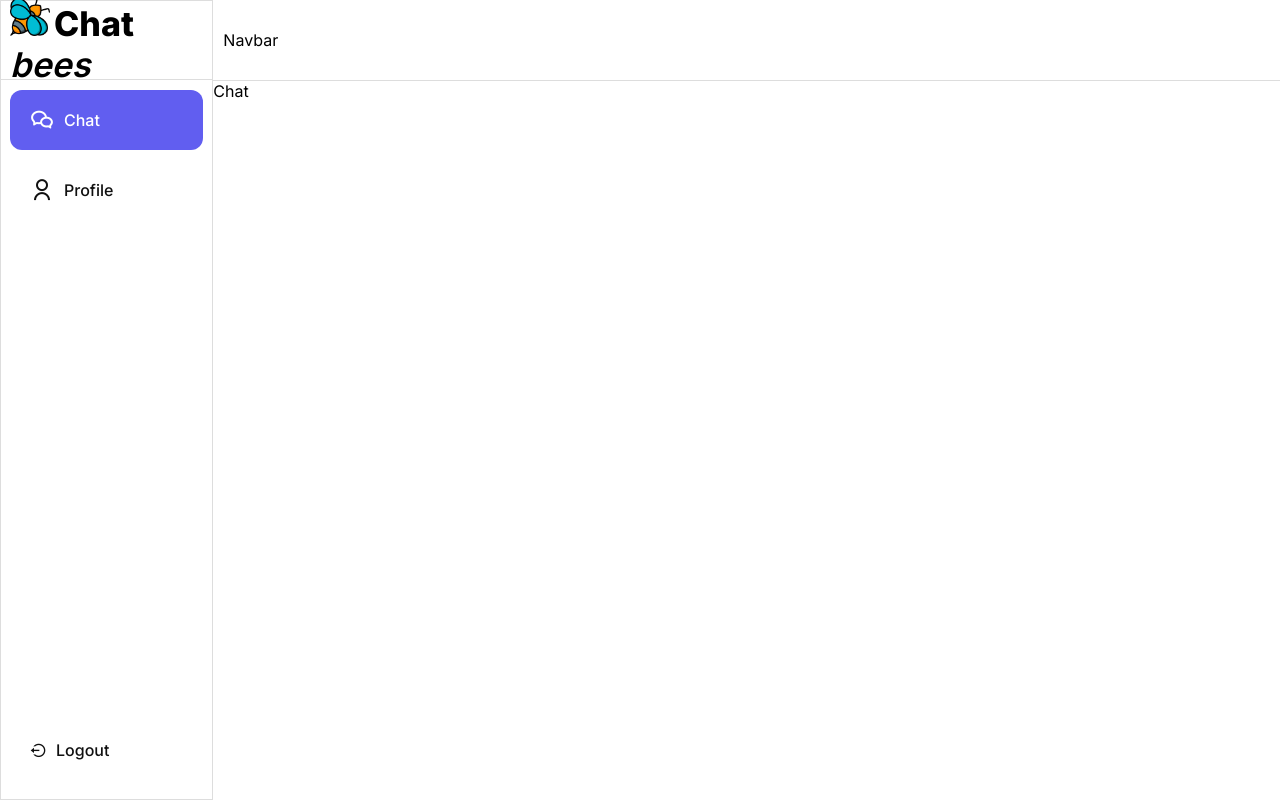
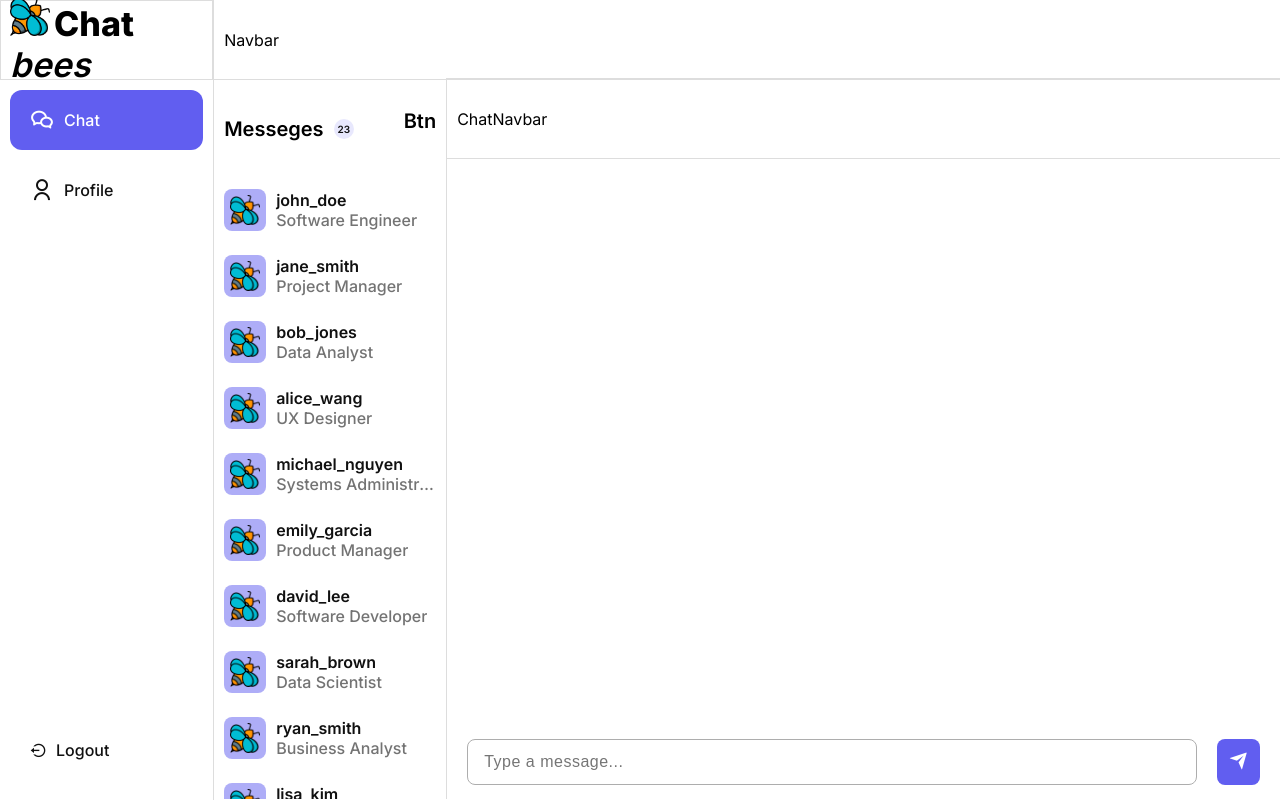
Before and after one commit to harishtaskar/chat_bees, a Next.js app: page /chat in a window 1280 px wide. Built offline with nearby package versions, Linux system fonts and the light colour scheme.

Commit message:
ui changes

```diff
--- a/src/app/chat/index.scss
+++ b/src/app/chat/index.scss
@@ -8,7 +8,80 @@
         flex-direction: column;
         height: fit-content;
 
-        &__screen {}
+        &__screen {
+            width: 100%;
+        }
     }
 
 }
+
+.chat {
+    width: 100%;
+    display: flex;
+
+    &__messeges {
+        display: flex;
+        flex-direction: column;
+        width: 25%;
+
+        border-right: 1px solid var(--muted-border);
+        height: calc(100vh - 80px);
+
+        &__topbar {
+            width: calc(100% - 20px);
+            display: flex;
+            align-items: flex-start;
+            justify-content: space-between;
+            padding: 30px 10px;
+        }
+
+        &__title {
+            display: flex;
+            align-items: center;
+            gap: 10px;
+            font-size: 20px;
+            font-weight: 600;
+
+            &__badge {
+                font-size: 10px;
+                width: fit-content;
+                background-color: var(--primary-color-20);
+                color: var(--text-color);
+                padding: 4px;
+                border-radius: 12px;
+            }
+        }
+
+        &__list {
+            width: 100%;
+            height: 100%;
+            overflow-y: scroll;
+            display: flex;
+            align-items: flex-start;
+            flex-direction: column;
+            margin-block-start: 0em;
+            margin-block-end: 0em;
+            padding-inline-start: 0px;
+            list-style-type: none;
+            gap: 4px;
+
+            &::-webkit-scrollbar {
+                display: none;
+            }
+
+            &__item {
+                width: 100%;
+            }
+
+        }
+    }
+
+    &__chat_container {
+        width: 100%;
+        height: calc(100vh - 80px);
+        display: flex;
+        flex-direction: column;
+        align-items: center;
+        justify-content: space-between;
+    }
+}
--- a/src/app/chat/page.tsx
+++ b/src/app/chat/page.tsx
@@ -1,10 +1,49 @@
-import React from "react";
+"use client";
+import React, { useState } from "react";
 import "./index.scss";
+import UserComponent from "@/components/user/UserComponent";
+import users from "@/assets/jsons/users.json";
+import ChatNavbar from "@/components/navbar/ChatNavbar";
+import InputComponent from "@/components/chat/InputComponent";
 
 type Props = {};
 
 const Chat = ({}: Props) => {
-  return <div className="chat">Chat</div>;
+  const [active, setActive] = useState<string>("");
+
+  return (
+    <div className="chat">
+      <div className="chat__messeges">
+        <div className="chat__messeges__topbar">
+          <div className="chat__messeges__title">
+            Messeges <p className="chat__messeges__title__badge">23</p>
+          </div>
+          <span className="chat__messeges__title">Btn</span>
+        </div>
+        <ul className="chat__messeges__list">
+          {users?.map((user) => {
+            return (
+              <li
+                className="chat__messeges__list__item"
+                onClick={() => setActive(user.id)}
+                key={user.id}
+              >
+                <UserComponent
+                  isActive={user.id === active}
+                  designation={user.designation}
+                  username={user.username}
+                />
+              </li>
+            );
+          })}
+        </ul>
+      </div>
+      <div className="chat__chat_container">
+        <ChatNavbar />
+        <InputComponent />
+      </div>
+    </div>
+  );
 };
 
 export default Chat;
--- /dev/null
+++ b/src/assets/jsons/users.json
@@ -0,0 +1,82 @@
+[
+  {
+    "id": "987654321",
+    "username": "john_doe",
+    "designation": "Software Engineer"
+  },
+  {
+    "id": "123456789",
+    "username": "jane_smith",
+    "designation": "Project Manager"
+  },
+  {
+    "id": "456789123",
+    "username": "bob_jones",
+    "designation": "Data Analyst"
+  },
+  {
+    "id": "789123456",
+    "username": "alice_wang",
+    "designation": "UX Designer"
+  },
+  {
+    "id": "654321987",
+    "username": "michael_nguyen",
+    "designation": "Systems Administrator"
+  },
+  {
+    "id": "321987654",
+    "username": "emily_garcia",
+    "designation": "Product Manager"
+  },
+  {
+    "id": "741852963",
+    "username": "david_lee",
+    "designation": "Software Developer"
+  },
+  {
+    "id": "852963741",
+    "username": "sarah_brown",
+    "designation": "Data Scientist"
+  },
+  {
+    "id": "369258147",
+    "username": "ryan_smith",
+    "designation": "Business Analyst"
+  },
+  {
+    "id": "147258369",
+    "username": "lisa_kim",
+    "designation": "UI Designer"
+  },
+  {
+    "id": "258369147",
+    "username": "kevin_nguyen",
+    "designation": "Network Engineer"
+  },
+  {
+    "id": "963852741",
+    "username": "natalie_chen",
+    "designation": "Marketing Specialist"
+  },
+  {
+    "id": "852741963",
+    "username": "jason_patel",
+    "designation": "Quality Assurance Engineer"
+  },
+  {
+    "id": "741963852",
+    "username": "olivia_adams",
+    "designation": "Financial Analyst"
+  },
+  {
+    "id": "963147258",
+    "username": "brandon_miller",
+    "designation": "Project Coordinator"
+  },
+  {
+    "id": "147963852",
+    "username": "amy_nguyen",
+    "designation": "Customer Support Representative"
+  }
+]
--- /dev/null
+++ b/src/components/chat/InputComponent.tsx
@@ -0,0 +1,24 @@
+import React from "react";
+import InputText from "../shared/inputText";
+import "./index.scss";
+
+type Props = {};
+
+const InputComponent = (props: Props) => {
+  return (
+    <div className="input">
+      <InputText
+        id="input"
+        onChange={() => {}}
+        placeHolder="Type a message..."
+        require={false}
+        style={{ backgroundColor: "var(--white)" }}
+      />
+      <button className="input__send_btn">
+        <i className="ri-send-plane-fill ri-xl" />
+      </button>
+    </div>
+  );
+};
+
+export default InputComponent;
--- /dev/null
+++ b/src/components/chat/index.scss
@@ -0,0 +1,21 @@
+.input {
+    display: flex;
+    align-items: center;
+    gap: 20px;
+    width: calc(100% - 40px);
+    padding: 10px 20px;
+
+    &__send_btn {
+        width: 46px;
+        height: 46px;
+        display: flex;
+        align-items: center;
+        justify-content: center;
+        cursor: pointer;
+        border: none;
+        outline: none;
+        color: var(--white);
+        background-color: var(--primary-color);
+        border-radius: 8px;
+    }
+}
--- /dev/null
+++ b/src/components/navbar/ChatNavbar.tsx
@@ -0,0 +1,10 @@
+import React from "react";
+import "./index.scss";
+
+type Props = {};
+
+const ChatNavbar = (props: Props) => {
+  return <div className="navbar">ChatNavbar</div>;
+};
+
+export default ChatNavbar;
--- a/src/components/navbar/index.scss
+++ b/src/components/navbar/index.scss
@@ -1,9 +1,9 @@
 .navbar {
     width: calc(100% - 20px);
-    height: calc(80px - 20px);
-    border-bottom: 1px solid var(--muted-border);
+    height: calc(80px - 21px);
     padding: 10px;
     display: flex;
     align-items: center;
     justify-content: space-between;
+    box-shadow: 0px 0px 0px 1px var(--muted-border);
 }
--- a/src/components/sidenav/index.scss
+++ b/src/components/sidenav/index.scss
@@ -1,7 +1,7 @@
 .sidenav {
     width: 20%;
     height: 100vh;
-    box-shadow: inset 0px 0px 0px 1px var(--muted-border);
+    border-right: 1px solid var(--muted-border);
 
     &__logo {
         display: flex;
--- /dev/null
+++ b/src/components/user/UserComponent.tsx
@@ -0,0 +1,30 @@
+import React from "react";
+import "./index.scss";
+import Image from "next/image";
+import Bee from "@/assets/images/bee.png";
+
+type Props = {
+  username: string;
+  designation: string;
+  isActive: boolean;
+};
+
+const UserComponent = ({ username, designation, isActive }: Props) => {
+  return (
+    <div className={`user ${isActive ? "user__active" : ""}`}>
+      <Image
+        src={Bee}
+        width={30}
+        height={30}
+        alt="user_logo"
+        className="user__logo"
+      />
+      <div className="user__container">
+        <span className="user__container__title">{username}</span>
+        <span className="user__container__subtitle">{designation}</span>
+      </div>
+    </div>
+  );
+};
+
+export default UserComponent;
--- /dev/null
+++ b/src/components/user/index.scss
@@ -0,0 +1,45 @@
+.user {
+    width: calc(100% - 20px);
+    padding: 10px 10px;
+    display: flex;
+    align-items: center;
+    justify-content: flex-start;
+    gap: 10px;
+    cursor: pointer;
+
+    &__logo {
+        width: 30px;
+        height: 30px;
+        background-color: var(--primary-color-50);
+        padding: 6px;
+        border-radius: 8px;
+    }
+
+    &__container {
+        display: flex;
+        align-items: flex-start;
+        justify-content: flex-start;
+        flex-direction: column;
+
+        &__title {
+            color: var(--text-color);
+            font-size: 16px;
+            font-weight: 600;
+        }
+
+        &__subtitle {
+            white-space: nowrap;
+            width: 100%;
+            color: var(--text-color-2);
+            font-size: 16px;
+            font-weight: 500;
+            max-width: 160px;
+            overflow: hidden;
+            text-overflow: ellipsis;
+        }
+    }
+
+    &__active {
+        background-color: var(--primary-color-20);
+    }
+}
```
